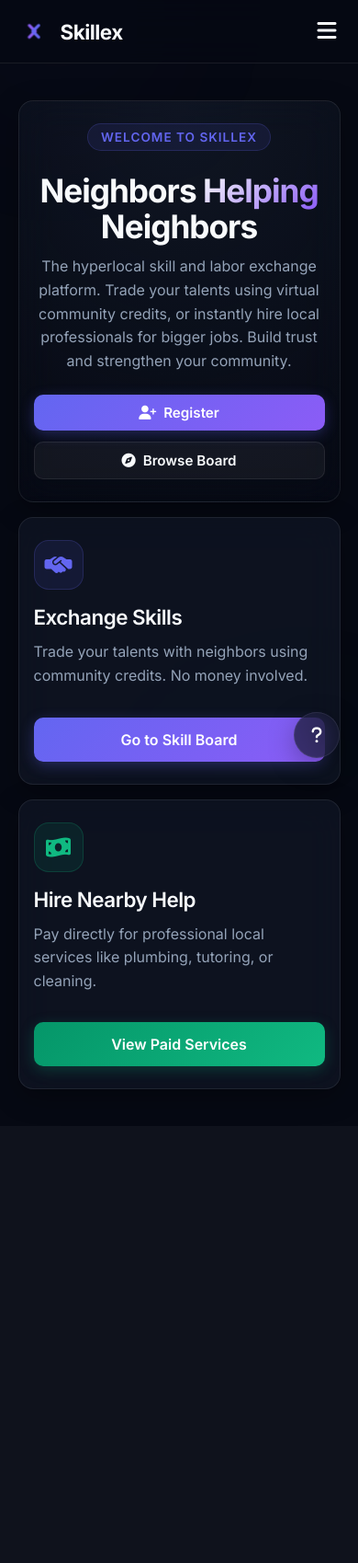
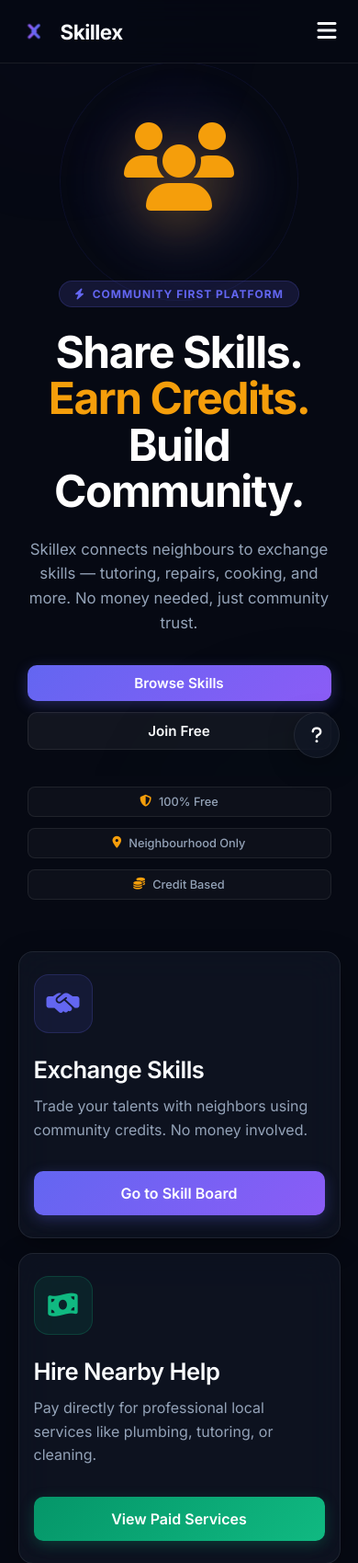
Before and after one commit to pranathi8812-AIML/skillex-live, a Flask app: page / in a window 390 px wide; the page is wider, and only the part inside the window is pictured. Shown: the top 1699 px of that part at 92% size. Before the commit the page ends 1192 px from the top of that part, so only its background shows below. Run offline with Flask 3, Linux system fonts and the light colour scheme.

Commit message:
Update hero section to two-column animated layout matching provided mockup

```diff
--- a/templates/home.html
+++ b/templates/home.html
@@ -2,16 +2,15 @@
 
 {% block content %}
 <style>
-    /* Content Layout */
+    /* ================= CONTENT LAYOUT ================= */
     .home-grid {
         display: grid; grid-template-columns: 1fr; gap: 24px; width: 100%;
     }
     @media (min-width: 850px) {
         .home-grid { grid-template-columns: repeat(2, 1fr); gap: 32px; }
-        .welcome-card { grid-column: 1 / -1; }
     }
 
-    /* Staggered Load - FIXED OPACITY BUG */
+    /* ENTRANCE ANIMATIONS */
     .anim-1 { animation: homeFadeUp 0.8s cubic-bezier(0.16, 1, 0.3, 1) forwards; animation-delay: 0.1s; opacity: 0; }
     .anim-2 { animation: homeFadeUp 0.8s cubic-bezier(0.16, 1, 0.3, 1) forwards; animation-delay: 0.25s; opacity: 0; }
     .anim-3 { animation: homeFadeUp 0.8s cubic-bezier(0.16, 1, 0.3, 1) forwards; animation-delay: 0.4s; opacity: 0; }
@@ -21,51 +20,145 @@
         100% { opacity: 1; transform: translateY(0); }
     }
 
-    /* Welcome Hero Card */
-    .welcome-card {
-        display: flex; flex-direction: column; justify-content: center; text-align: center;
-        padding: 56px 24px; border-top: 1px solid rgba(255,255,255,0.1);
-        background: radial-gradient(120% 120% at 50% 0%, rgba(30, 41, 59, 0.4) 0%, transparent 100%);
+    /* ================= NEW HERO SECTION ================= */
+    .hero-section {
+        grid-column: 1 / -1;
+        display: flex;
+        align-items: center;
+        justify-content: space-between;
+        gap: 40px;
+        padding: 60px 20px 80px 20px;
     }
 
-    /* Subtle background shimmer */
-    .welcome-card::before {
-        content: ''; position: absolute; top: 0; left: -100%; width: 50%; height: 100%;
-        background: linear-gradient(90deg, transparent, rgba(255,255,255,0.03), transparent);
-        animation: shimmer 8s infinite linear; pointer-events: none;
-    }
-    @keyframes shimmer { 100% { left: 200%; } }
-
-    .welcome-badge {
-        display: inline-block; background: rgba(99, 102, 241, 0.1); border: 1px solid rgba(99, 102, 241, 0.2);
-        color: var(--accent-indigo); padding: 6px 14px; border-radius: 20px;
-        font-size: 0.85rem; font-weight: 600; text-transform: uppercase; letter-spacing: 1px;
-        margin-bottom: 24px; align-self: center;
+    .hero-text-side {
+        flex: 1;
+        max-width: 650px;
+        text-align: left;
     }
 
-    .welcome-card h1 { font-size: clamp(2.2rem, 5vw, 4rem); font-weight: 700; line-height: 1.1; margin-bottom: 16px; letter-spacing: -1px; }
-    .text-gradient { background: linear-gradient(135deg, var(--text-main), var(--accent-violet)); -webkit-background-clip: text; -webkit-text-fill-color: transparent; }
-    .welcome-card p { font-size: clamp(1.05rem, 2vw, 1.2rem); color: var(--text-muted); max-width: 650px; margin: 0 auto 32px auto; line-height: 1.6; }
-    .hero-actions { display: flex; gap: 16px; justify-content: center; flex-wrap: wrap; }
+    /* Small Pill Badge */
+    .hero-badge {
+        display: inline-flex;
+        align-items: center;
+        gap: 8px;
+        background: rgba(99, 102, 241, 0.15);
+        color: var(--accent-indigo);
+        padding: 6px 16px;
+        border-radius: 20px;
+        font-size: 0.75rem;
+        font-weight: 700;
+        letter-spacing: 1px;
+        text-transform: uppercase;
+        margin-bottom: 24px;
+        border: 1px solid rgba(99, 102, 241, 0.2);
+    }
 
-    /* Mode Action Cards */
+    /* Massive Bold Typography */
+    .hero-text-side h1 {
+        font-size: clamp(3rem, 6vw, 5rem);
+        font-weight: 800;
+        line-height: 1.05;
+        margin-bottom: 24px;
+        letter-spacing: -1.5px;
+        color: white;
+    }
+
+    .text-gold {
+        color: #F59E0B; /* Warm orange/gold from the image */
+    }
+
+    .hero-text-side p {
+        font-size: clamp(1.05rem, 2vw, 1.15rem);
+        color: var(--text-muted);
+        line-height: 1.6;
+        margin-bottom: 32px;
+        max-width: 550px;
+    }
+
+    .hero-actions {
+        display: flex;
+        gap: 16px;
+        flex-wrap: wrap;
+        margin-bottom: 40px;
+    }
+
+    /* Trust Badges (Bottom of Hero Text) */
+    .trust-badges {
+        display: flex;
+        gap: 12px;
+        flex-wrap: wrap;
+    }
+
+    .trust-badge {
+        display: flex;
+        align-items: center;
+        gap: 8px;
+        background: rgba(255, 255, 255, 0.03);
+        border: 1px solid rgba(255, 255, 255, 0.08);
+        padding: 8px 14px;
+        border-radius: 8px;
+        font-size: 0.8rem;
+        color: var(--text-muted);
+        font-weight: 500;
+    }
+
+    .trust-badge i { color: #F59E0B; }
+
+    /* ================= FLOATING GRAPHIC SIDE ================= */
+    .hero-visual-side {
+        flex: 1;
+        display: flex;
+        justify-content: center;
+        align-items: center;
+        position: relative;
+    }
+
+    /* The glowing ring background */
+    .glow-ring {
+        position: absolute;
+        width: clamp(250px, 30vw, 400px);
+        height: clamp(250px, 30vw, 400px);
+        background: radial-gradient(circle, rgba(99, 102, 241, 0.15) 0%, transparent 70%);
+        border: 1px solid rgba(99, 102, 241, 0.1);
+        border-radius: 50%;
+        z-index: 1;
+        animation: pulseGlow 4s ease-in-out infinite;
+    }
+
+    /* The floating gold logo */
+    .floating-logo {
+        font-size: clamp(6rem, 12vw, 12rem);
+        color: #F59E0B;
+        z-index: 2;
+        filter: drop-shadow(0 15px 25px rgba(245, 158, 11, 0.3));
+        animation: floatLogo 4s ease-in-out infinite;
+    }
+
+    @keyframes floatLogo {
+        0%, 100% { transform: translateY(0px); }
+        50% { transform: translateY(-20px); }
+    }
+
+    @keyframes pulseGlow {
+        0%, 100% { transform: scale(1); opacity: 0.7; }
+        50% { transform: scale(1.05); opacity: 1; }
+    }
+
+    /* ================= BOTTOM CARDS (EXISTING) ================= */
     .mode-card {
         display: flex; flex-direction: column; height: 100%; position: relative;
     }
     .mode-card:hover {
         transform: translateY(-6px);
-        box-shadow: 0 16px 40px -8px rgba(0, 0, 0, 0.4);
+        box-shadow: 0 16px 40px -8px rgba(0, 0, 0, 0.5);
         border-color: rgba(255, 255, 255, 0.15);
     }
-
-    /* Hover Glow effect */
     .mode-card::after {
         content: ''; position: absolute; inset: 0; border-radius: 20px;
         box-shadow: inset 0 0 20px rgba(99, 102, 241, 0.05); opacity: 0; transition: opacity 0.3s ease; pointer-events: none;
     }
     .mode-card:hover::after { opacity: 1; }
 
-    /* Animated Original Icons */
     .card-icon-container {
         width: 64px; height: 64px; border-radius: 16px;
         display: flex; align-items: center; justify-content: center; font-size: 1.8rem;
@@ -74,61 +167,81 @@
     .icon-indigo { background: rgba(99, 102, 241, 0.1); color: var(--accent-indigo); border: 1px solid rgba(99, 102, 241, 0.2); }
     .icon-teal { background: rgba(16, 185, 129, 0.1); color: var(--accent-teal); border: 1px solid rgba(16, 185, 129, 0.2); }
 
-    /* Hover animations for original FontAwesome icons */
     .mode-card:hover .icon-indigo i { animation: gentleBounce 2s ease-in-out infinite; }
     .mode-card:hover .icon-teal i { animation: gentlePulse 2s ease-in-out infinite; }
 
-    @keyframes gentleBounce {
-        0%, 100% { transform: translateY(0); }
-        50% { transform: translateY(-4px); }
-    }
-    @keyframes gentlePulse {
-        0%, 100% { transform: scale(1); }
-        50% { transform: scale(1.1); }
-    }
+    @keyframes gentleBounce { 0%, 100% { transform: translateY(0); } 50% { transform: translateY(-4px); } }
+    @keyframes gentlePulse { 0%, 100% { transform: scale(1); } 50% { transform: scale(1.1); } }
 
     .mode-card h2 { font-size: 1.6rem; margin-bottom: 12px; font-weight: 600; letter-spacing: -0.5px; }
     .mode-card p { color: var(--text-muted); line-height: 1.6; margin-bottom: 32px; flex-grow: 1; }
     .btn-full { width: 100%; padding: 14px; font-size: 1rem; }
 
-    /* Mobile Refinements */
-    @media (max-width: 480px) {
-        /* Mobile Refinements (FIXED) */
+    /* ================= MOBILE RESPONSIVENESS ================= */
+    @media (max-width: 950px) {
+        .hero-section {
+            flex-direction: column-reverse; /* Puts the graphic above the text on mobile */
+            text-align: center;
+            padding: 40px 10px;
+            gap: 60px;
+        }
+        .hero-text-side { text-align: center; display: flex; flex-direction: column; align-items: center; }
+        .hero-actions, .trust-badges { justify-content: center; }
+    }
+
     @media (max-width: 480px) {
         .home-grid { gap: 16px; }
         .glass-card { padding: 24px 16px; border-radius: 16px; }
-        .welcome-card h1 { font-size: 2.2rem; margin-bottom: 12px; }
-        .welcome-card p { font-size: 1rem; margin-bottom: 24px; }
-
         .hero-actions { width: 100%; flex-direction: column; gap: 12px; }
         .hero-actions a { width: 100%; justify-content: center; margin: 0; }
-
-        .card-icon-container { width: 54px; height: 54px; font-size: 1.5rem; margin-bottom: 16px; }
-        .mode-card h2 { font-size: 1.4rem; }
-    }
+        .trust-badges { flex-direction: column; width: 100%; }
+        .trust-badge { justify-content: center; }
     }
 </style>
 
 <div class="home-grid">
 
-    <!-- ORIGINAL HERO: WELCOME CARD -->
-    <div class="glass-card welcome-card anim-1">
-        <span class="welcome-badge">Welcome to Skillex</span>
-        <h1>Neighbors <span class="text-gradient">Helping</span> Neighbors</h1>
-        <p>The hyperlocal skill and labor exchange platform. Trade your talents using virtual community credits, or instantly hire local professionals for bigger jobs. Build trust and strengthen your community.</p>
+    <!-- NEW REDESIGNED TWO-COLUMN HERO SECTION -->
+    <div class="hero-section anim-1">
 
-        <div class="hero-actions">
-            {% if current_user.is_authenticated %}
-                <a href="{{ url_for('board') }}" class="btn-primary"><i class="fa-solid fa-compass"></i> Explore Skills</a>
-                <a href="{{ url_for('post_listing') }}" class="btn-secondary"><i class="fa-solid fa-pen-to-square"></i> Post a Skill</a>
-            {% else %}
-                <a href="{{ url_for('register') }}" class="btn-primary"><i class="fa-solid fa-user-plus"></i> Register</a>
-                <a href="{{ url_for('board') }}" class="btn-secondary"><i class="fa-solid fa-compass"></i> Browse Board</a>
-            {% endif %}
+        <!-- Left Side: Typography & Buttons -->
+        <div class="hero-text-side">
+            <span class="hero-badge"><i class="fa-solid fa-bolt"></i> Community First Platform</span>
+
+            <h1>
+                Share Skills.<br>
+                <span class="text-gradient text-gold">Earn Credits.</span><br>
+                Build Community.
+            </h1>
+
+            <p>Skillex connects neighbours to exchange skills — tutoring, repairs, cooking, and more. No money needed, just community trust.</p>
+
+            <div class="hero-actions">
+                {% if current_user.is_authenticated %}
+                    <a href="{{ url_for('board') }}" class="btn-primary"><i class="fa-solid fa-compass"></i> Browse Skills</a>
+                    <a href="{{ url_for('post_listing') }}" class="btn-secondary"><i class="fa-solid fa-pen-to-square"></i> Post a Skill</a>
+                {% else %}
+                    <a href="{{ url_for('board') }}" class="btn-primary">Browse Skills</a>
+                    <a href="{{ url_for('register') }}" class="btn-secondary">Join Free</a>
+                {% endif %}
+            </div>
+
+            <div class="trust-badges">
+                <div class="trust-badge"><i class="fa-solid fa-shield-halved"></i> 100% Free</div>
+                <div class="trust-badge"><i class="fa-solid fa-location-dot"></i> Neighbourhood Only</div>
+                <div class="trust-badge"><i class="fa-solid fa-coins"></i> Credit Based</div>
+            </div>
         </div>
+
+        <!-- Right Side: Animated Floating Graphic -->
+        <div class="hero-visual-side">
+            <div class="glow-ring"></div>
+            <i class="fa-solid fa-users floating-logo"></i>
+        </div>
+
     </div>
 
-    <!-- ORIGINAL CARD 1: EXCHANGE SKILLS -->
+    <!-- ORIGINAL CARD 1: EXCHANGE SKILLS (PRESERVED) -->
     <div class="glass-card mode-card anim-2">
         <div class="card-icon-container icon-indigo">
             <i class="fa-solid fa-handshake-simple"></i>
@@ -138,7 +251,7 @@
         <a href="{{ url_for('board') }}" class="btn-primary btn-full">Go to Skill Board</a>
     </div>
 
-    <!-- ORIGINAL CARD 2: HIRE NEARBY HELP -->
+    <!-- ORIGINAL CARD 2: HIRE NEARBY HELP (PRESERVED) -->
     <div class="glass-card mode-card anim-3">
         <div class="card-icon-container icon-teal">
             <i class="fa-solid fa-money-bill-wave"></i>
```
